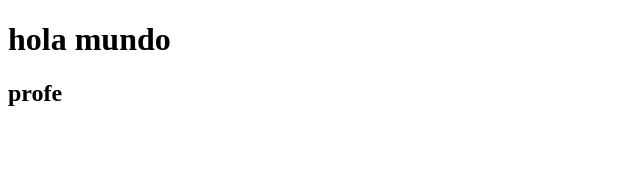
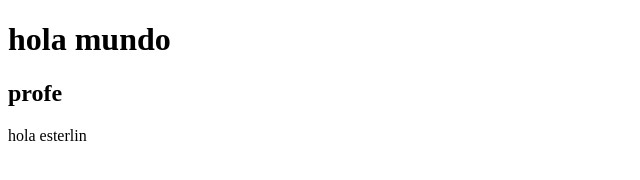
Before and after one commit to Abrajojiro123/git-practica, a plain HTML site: page index.html in a window 1280 px wide. Shown: the whole page, without its empty margins (0-640 px from the left). Drawn offline with Linux system fonts and the light colour scheme.

Commit message:
cambio esterlin

```diff
--- a/index.html
+++ b/index.html
@@ -8,5 +8,6 @@
 <body>
    <h1>hola mundo</h1>
    <h2>profe</h2>
+   <p>hola esterlin</p>
 </body>
 </html>
```
